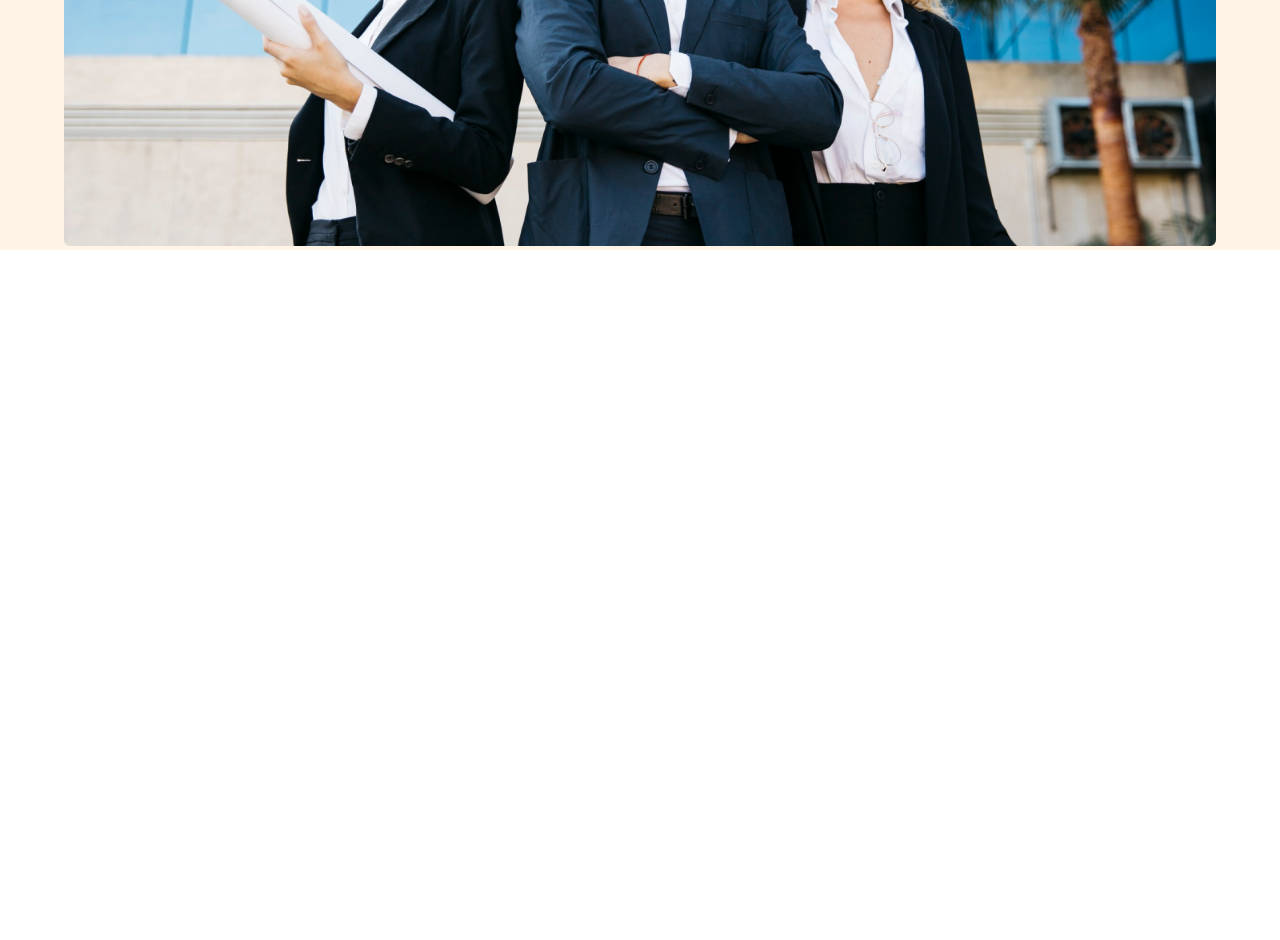
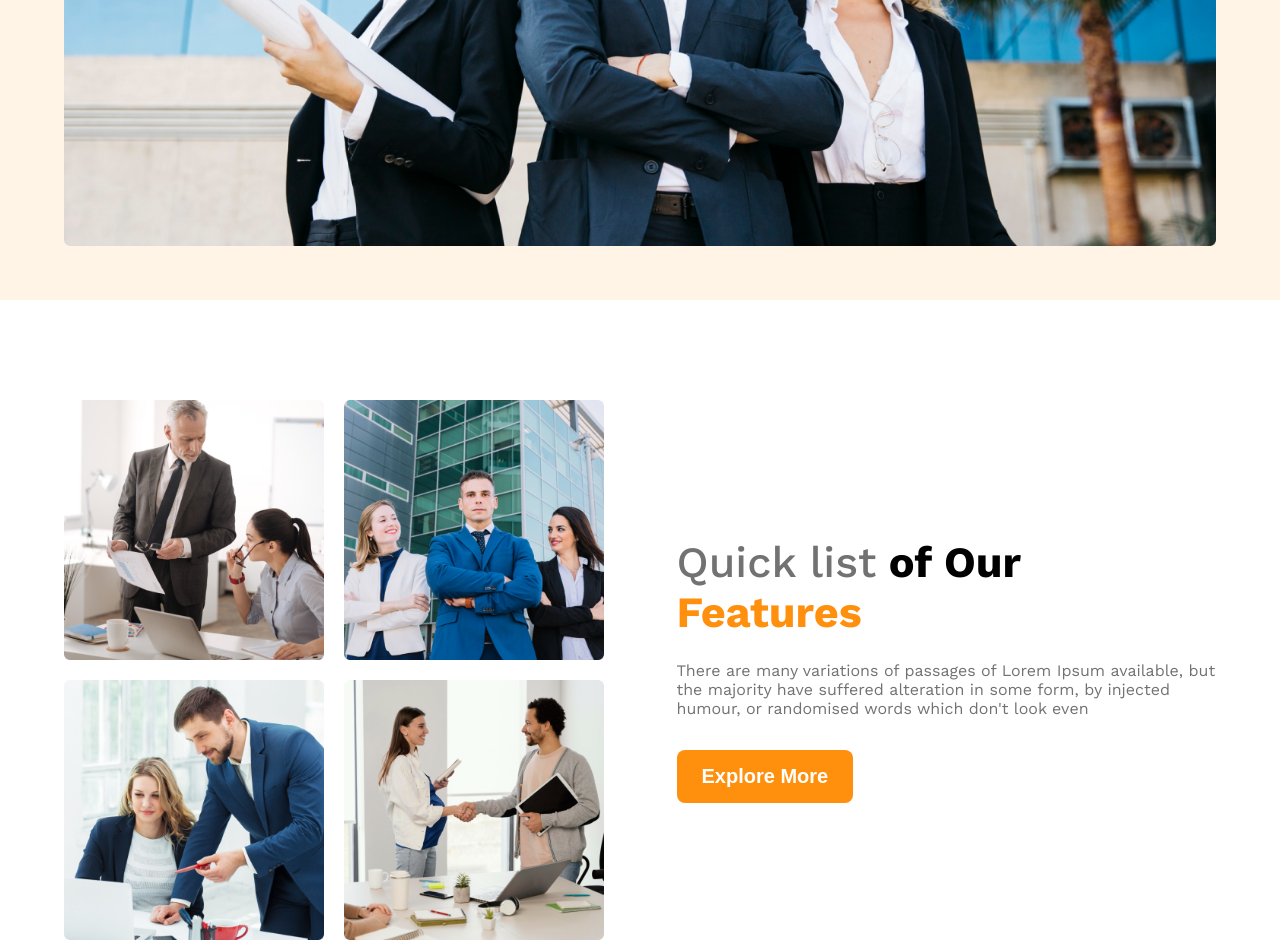
Before and after one commit to SubrotoKumar7/G3-Architects, a plain HTML site: page index.html in a window 1280 px wide. Shown: the part 925-1865 px from the top of the page. Before the commit the page ends 1225 px from the top, so only its background shows below. Drawn offline with nearby package versions, Linux system fonts and the light colour scheme.

Commit message:
team section added

```diff
--- a/index.html
+++ b/index.html
@@ -30,7 +30,23 @@
             </div>
         </div>
     </header>
-    <main class="main-area"></main>
+    <main class="main-area">
+        <div class="container">
+            <section class="team-area flex">
+                <div class="team-img-container">
+                    <img src="./images/team1.png" alt="team1 image">
+                    <img src="/images/team2.png" alt="team2 image">
+                    <img src="images/team3.png" alt="team3 image">
+                    <img src="./images/team4.png" alt="team4 image">
+                </div>
+                <div class="team-content">
+                    <h3 class="team-title"><span id="title-style1">Quick list</span> of Our <span id="title-style2">Features</span></h3>
+                    <p class="team-description">There are many variations of passages of Lorem Ipsum available, but the majority have suffered alteration in some form, by injected humour, or randomised words which don't look even</p>
+                    <button class="primary-btn">Explore More</button>
+                </div>
+            </section>
+        </div>
+    </main>
     <footer class="footer-area"></footer>
 </body>
 </html>
--- a/style.css
+++ b/style.css
@@ -43,6 +43,10 @@
     outline: none;
     border: none;
 }
+img{
+    width: 100%;
+}
+
 /* header style */
 .header-area{
     background-color: var(--bg);
@@ -87,11 +91,42 @@
     margin-bottom: 30px;
 }
 .banner-img{
-    margin: 50px 0;
+    padding: 50px 0;
 }
-.banner-img img{
-    width: 100%;
+
+/* team area style */
+main section{
+    margin-top: 100px;
 }
+.team-area{
+    align-items: center;
+    justify-content: space-between;
+    gap: 73px;
+}
+.team-img-container, .team-content{
+    width: 50%;
+}
+.team-img-container{
+    display: grid;
+    grid-template-columns: repeat(2, 1fr);
+    gap: 20px;
+}
+.team-title{
+    font-size: 2.7rem;
+    font-weight: 700;
+}
+#title-style1{
+    color: var(--dark3);
+    font-weight: 500;
+}
+#title-style2{
+    color: var(--btn);
+}
+.team-description{
+    color: var(--dark3);
+    margin: 24px 0 32px;
+}
+
 
 /* responsive media */
 @media screen and (max-width: 576px){
```
